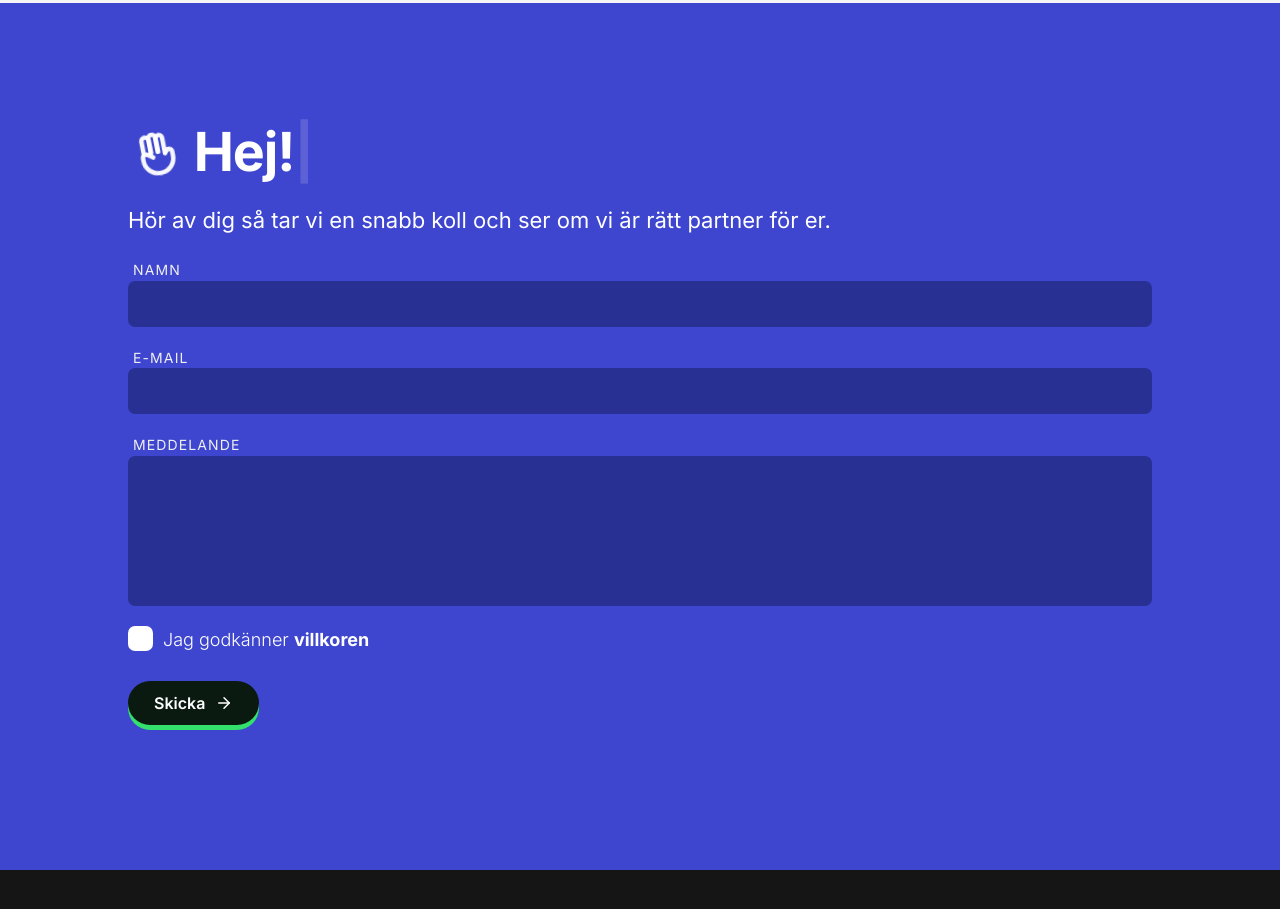
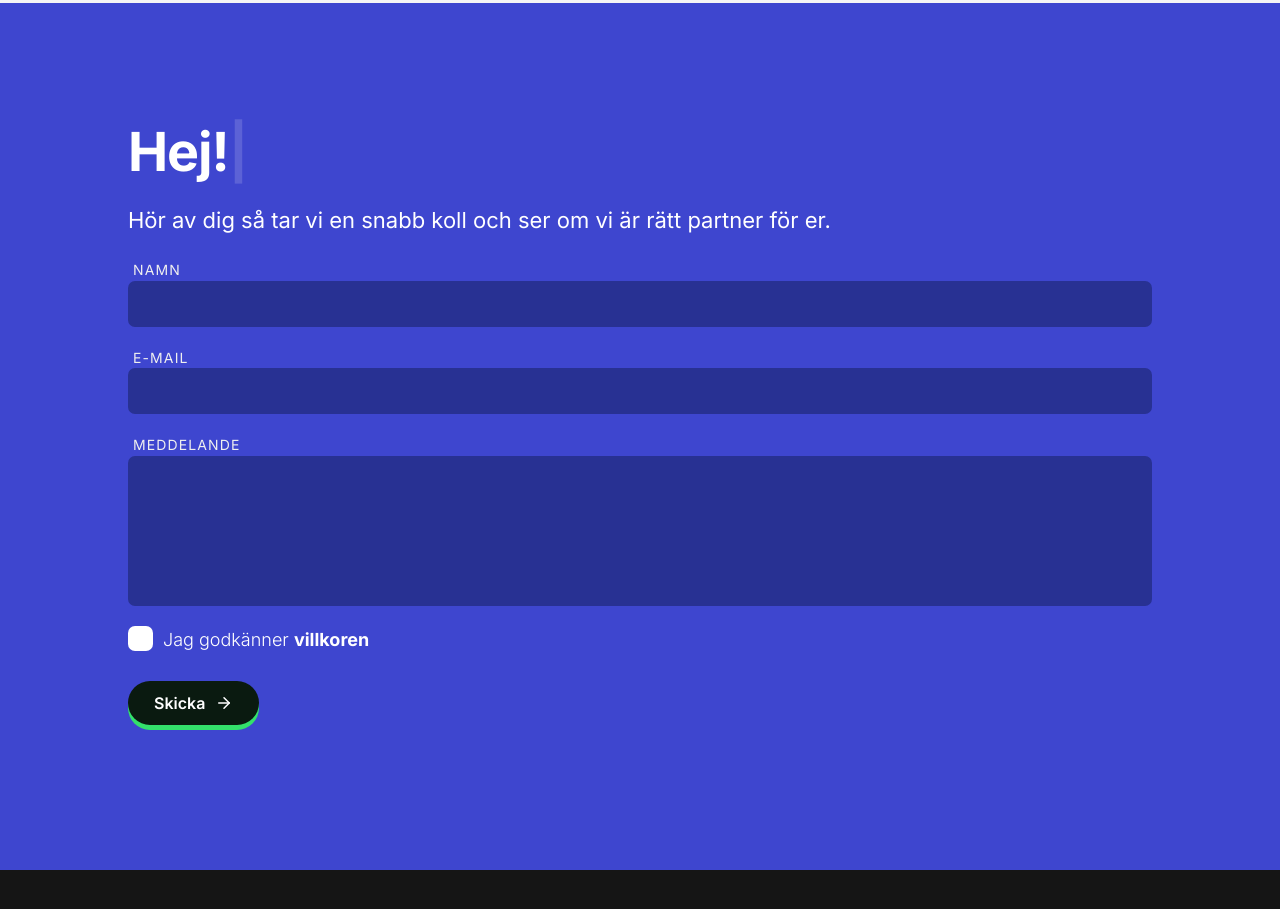
Before and after one commit to sthlmio/web, a Next.js app: page / in a window 1280 px wide. Shown: the part 3020-3929 px from the top of the page. Built offline with nearby package versions, Linux system fonts and the light colour scheme.

Commit message:
Remove waving hand SVG and associated styles from contact section

```diff
--- a/components/contact.js
+++ b/components/contact.js
@@ -147,43 +147,7 @@ export class Contact extends Component {
     return (
       <section id="contact" ref={(n) => (this.sectionNode = n)}>
         <div>
-          <div className="titleRow">
-            <svg
-              className="handSvg"
-              viewBox="0 0 24 24"
-              fill="none"
-              xmlns="http://www.w3.org/2000/svg"
-              aria-hidden="true"
-              focusable="false"
-            >
-              <path
-                d="M7.2 12V6.3a1.6 1.6 0 0 1 3.2 0V12"
-                stroke="currentColor"
-                strokeWidth="2"
-                strokeLinecap="round"
-              />
-              <path
-                d="M10.4 12V5.6a1.6 1.6 0 0 1 3.2 0V12"
-                stroke="currentColor"
-                strokeWidth="2"
-                strokeLinecap="round"
-              />
-              <path
-                d="M13.6 12V6.2a1.5 1.5 0 0 1 3 0V13"
-                stroke="currentColor"
-                strokeWidth="2"
-                strokeLinecap="round"
-              />
-              <path
-                d="M16.6 13.2l.8-1a1.4 1.4 0 0 1 2.5.9V15a6.5 6.5 0 0 1-6.5 6.5h-.4A6.5 6.5 0 0 1 6.5 15v-1.3c0-.8.6-1.4 1.4-1.4.4 0 .7.1 1 .3l2.2 1.5"
-                stroke="currentColor"
-                strokeWidth="2"
-                strokeLinecap="round"
-                strokeLinejoin="round"
-              />
-            </svg>
-            <h2>{this.renderTitle()}</h2>
-          </div>
+          <h2>{this.renderTitle()}</h2>
           <p>
             Hör av dig så tar vi en snabb koll och ser om vi är rätt partner för
             er.
@@ -376,51 +340,9 @@ export class Contact extends Component {
             font-weight: 400;
           }
 
-          .titleRow {
-            margin: 0;
-            display: flex;
-            align-items: center;
-            gap: 12px;
-          }
-
-          .handSvg {
-            width: clamp(32px, 4.2vw, 56px);
-            height: clamp(32px, 4.2vw, 56px);
-            color: rgba(255, 255, 255, 0.95);
-            flex: 0 0 auto;
-            transform: rotate(-14deg);
-            transform-origin: 55% 55%;
-          }
-
-          @media (prefers-reduced-motion: no-preference) {
-            .handSvg {
-              animation: handWave 2.8s ease-in-out infinite;
-            }
-          }
-
           @media screen and (min-width: 500px) {
             section {
               padding: 120px 0 140px;
-            }
-          }
-
-          @keyframes handWave {
-            0%,
-            60%,
-            100% {
-              transform: rotate(-14deg);
-            }
-            10% {
-              transform: rotate(-6deg);
-            }
-            20% {
-              transform: rotate(-16deg);
-            }
-            30% {
-              transform: rotate(-8deg);
-            }
-            40% {
-              transform: rotate(-14deg);
             }
           }
 
```
